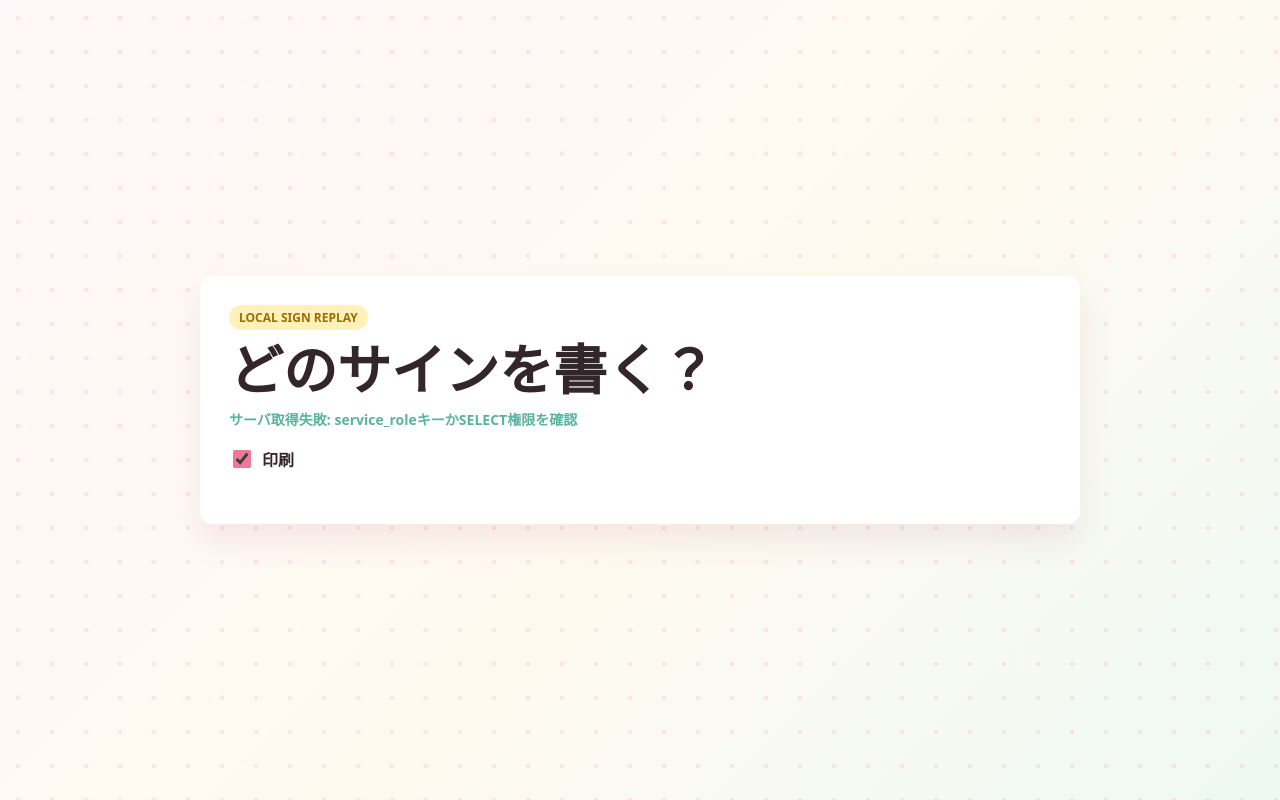
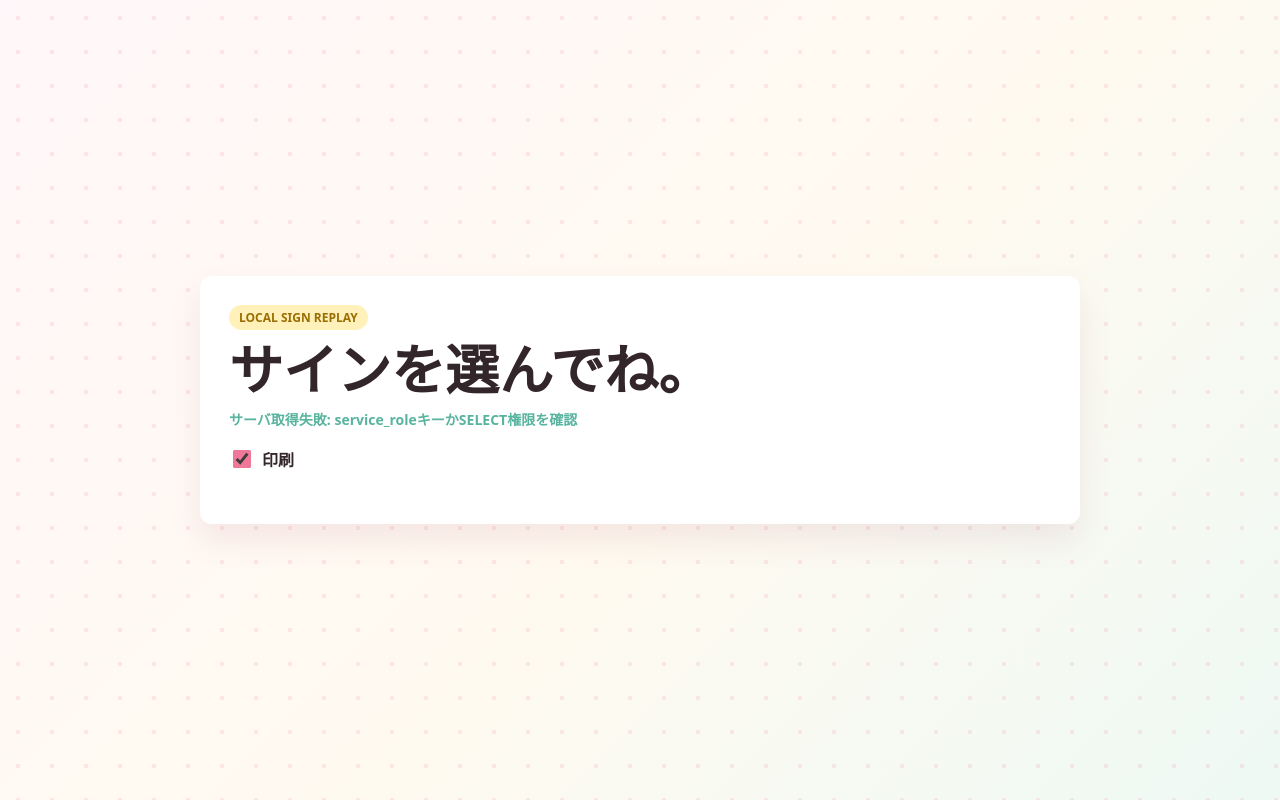
Before and after one commit to takuyaiwamoto/SignRecord, a website: page electron/replay.html in a window 1280 px wide. Drawn offline with Linux system fonts and the light colour scheme.

Commit message:
Update replay chooser heading

```diff
--- a/electron/replay.html
+++ b/electron/replay.html
@@ -11,7 +11,7 @@
       <section class="chooser" id="chooser">
         <header>
           <p class="eyebrow">Local Sign Replay</p>
-          <h1>どのサインを書く？</h1>
+          <h1>サインを選んでね。</h1>
           <p id="status" role="status" aria-live="polite">サーバから取得中</p>
         </header>
 
```
